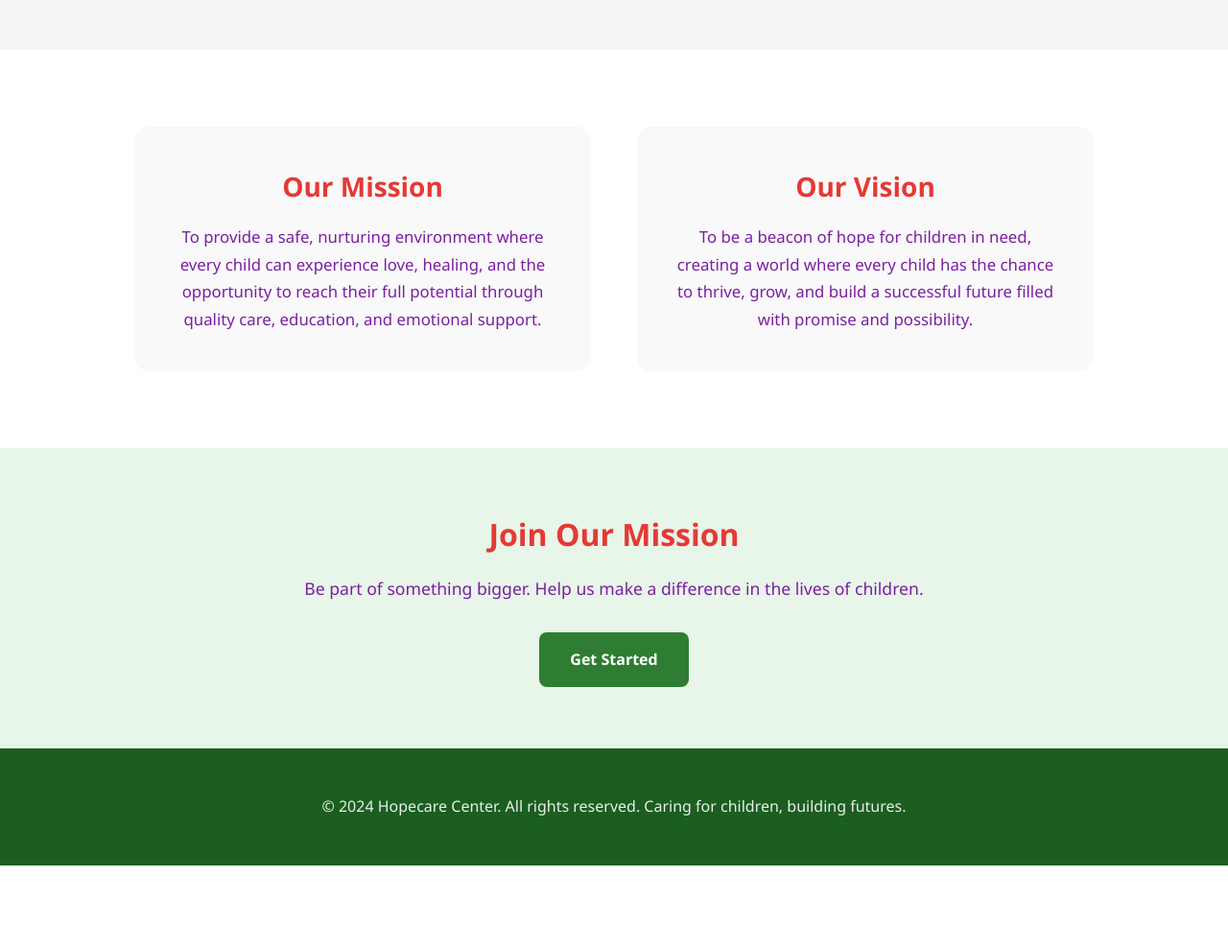
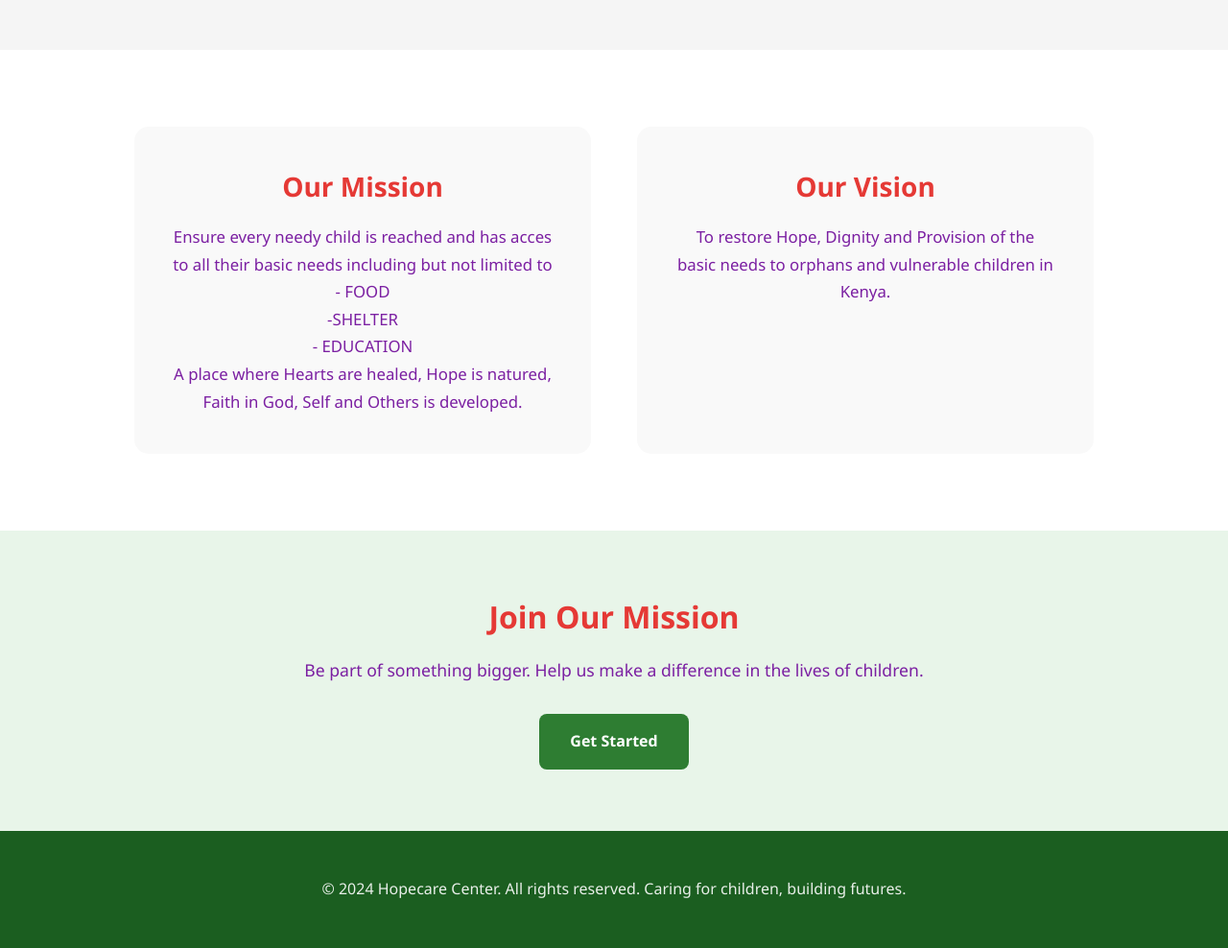
Before and after one commit to 1155-boni/Hopecare2.0, a Django app: page /about/ in a window 1280 px wide. Shown: the part 1590-2578 px from the top of the page at 96% size. Before the commit the page ends 2492 px from the top, so only its background shows below. Run offline with Django 5.2, Linux system fonts and the light colour scheme.

```diff
--- a/templates/about.html
+++ b/templates/about.html
@@ -422,11 +422,11 @@
         <div class="mv-container">
             <div class="mv-card">
                 <h3>Our Mission</h3>
-                <p>To provide a safe, nurturing environment where every child can experience love, healing, and the opportunity to reach their full potential through quality care, education, and emotional support.</p>
+                <p>Ensure every needy child is reached and has acces to all their basic needs including but not limited to <br> - FOOD <br> -SHELTER <br> - EDUCATION <br> A place where Hearts are healed, Hope is natured, Faith in God, Self and Others is developed.</p>
             </div>
             <div class="mv-card">
                 <h3>Our Vision</h3>
-                <p>To be a beacon of hope for children in need, creating a world where every child has the chance to thrive, grow, and build a successful future filled with promise and possibility.</p>
+                <p>To restore Hope, Dignity and Provision of the basic needs to orphans and vulnerable children in Kenya.</p>
             </div>
         </div>
     </section>
```
